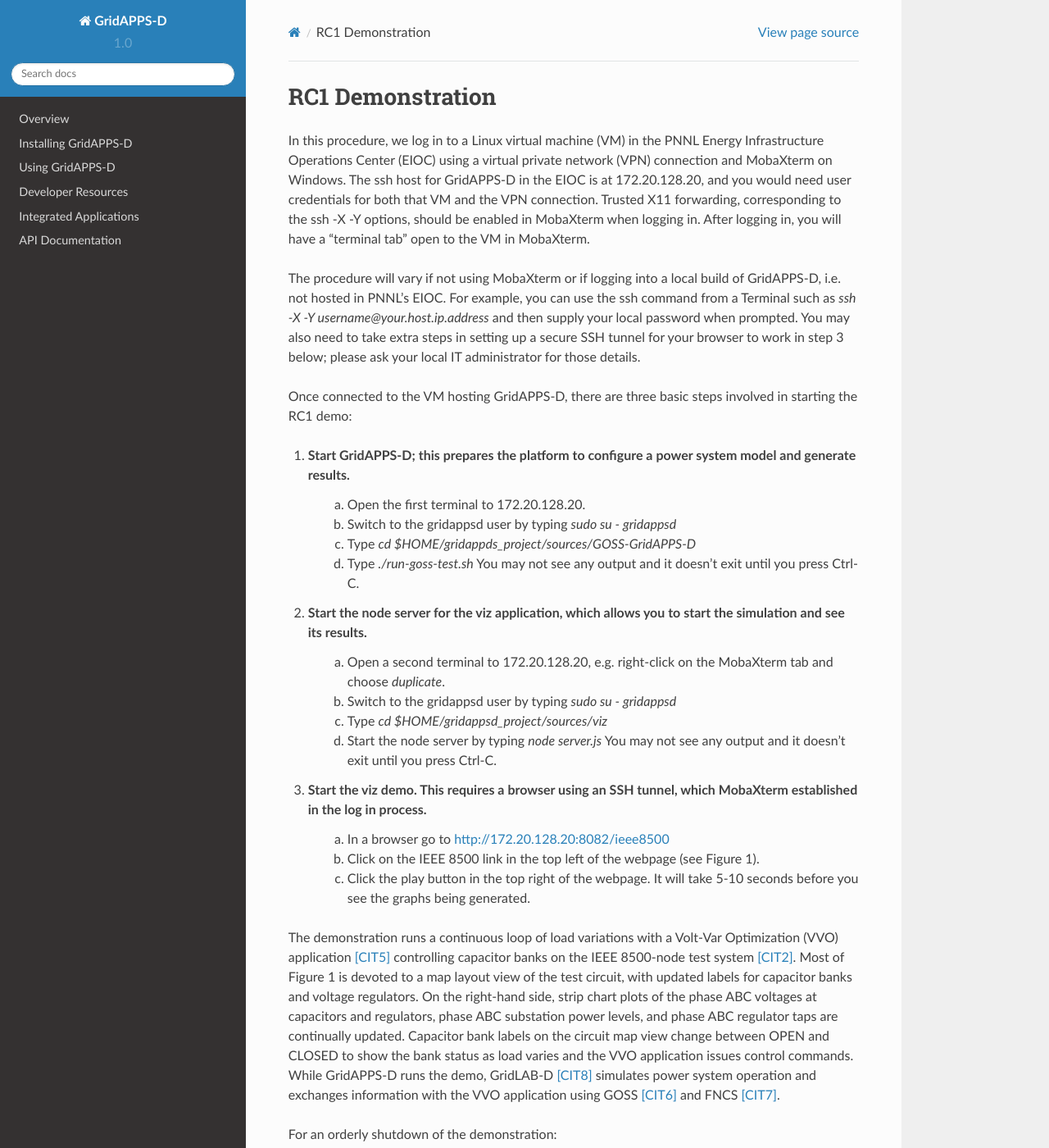
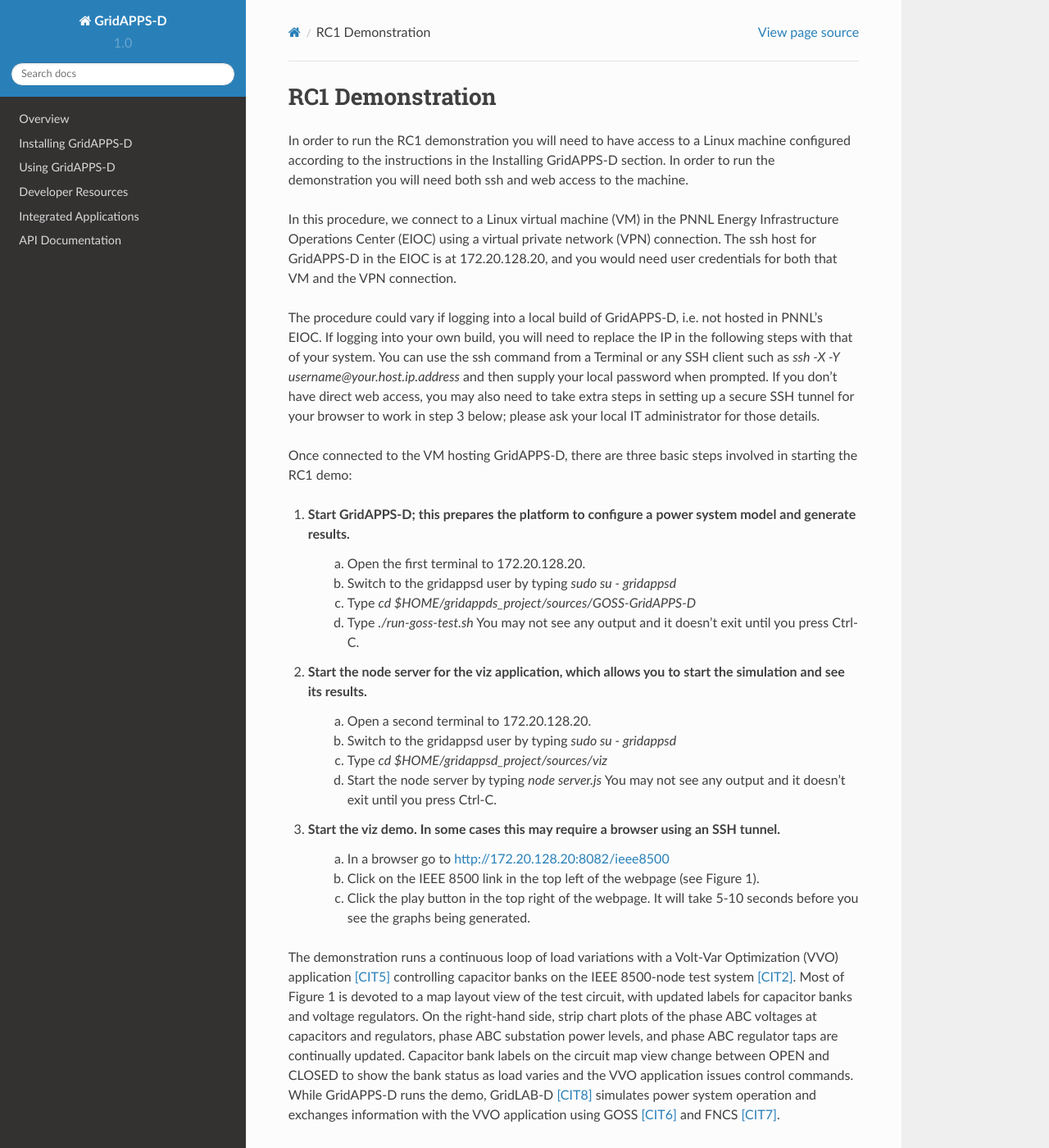
Before and after one commit to GRIDAPPSD/GOSS-GridAPPS-D, a Sphinx documentation site: the page built from docs/source/using_gridappsd/rc1_overview.rst, in a window 1280 px wide and 1400 px high. Shown: the whole window at 82% size. Built offline with Sphinx 7.4.7 and the Read the Docs theme 2.0.0, drawn with Linux system fonts in a browser that asks for light colours; pages that are not in the unit, such as notebooks, are missing from menus.

Commit message:
Update rc1_overview.rst

```diff
--- a/docs/source/using_gridappsd/rc1_overview.rst
+++ b/docs/source/using_gridappsd/rc1_overview.rst
@@ -1,20 +1,21 @@
 RC1 Demonstration
 ^^^^^^^^^^^^^^^^^
+In order to run the RC1 demonstration you will need to have access to a Linux machine configured
+according to the instructions in the Installing GridAPPS-D section.  In order to
+run the demonstration you will need both ssh and web access to the machine.
 
-In this procedure, we log in to a Linux virtual machine (VM) in the PNNL
+In this procedure, we connect to a Linux virtual machine (VM) in the PNNL
 Energy Infrastructure Operations Center (EIOC) using a virtual private
-network (VPN) connection and MobaXterm on Windows.  The ssh host for
+network (VPN) connection.  The ssh host for
 GridAPPS-D in the EIOC is at 172.20.128.20, and you would need user
-credentials for both that VM and the VPN connection.  Trusted X11
-forwarding, corresponding to the ssh -X -Y options, should be enabled in
-MobaXterm when logging in.  After logging in, you will have a "terminal
-tab" open to the VM in MobaXterm.
+credentials for both that VM and the VPN connection.
 
-The procedure will vary if not using MobaXterm or if logging into a local
-build of GridAPPS-D, i.e.  not hosted in PNNL's EIOC.  For example, you
-can use the ssh command from a Terminal such as *ssh -X -Y
+The procedure could vary if logging into a local
+build of GridAPPS-D, i.e. not hosted in PNNL's EIOC.  If logging into your own
+build, you will need to replace the IP in the following steps with that of your system. You
+can use the ssh command from a Terminal or any SSH client such as *ssh -X -Y
 username@your.host.ip.address* and then supply your local password when
-prompted.  You may also need to take extra steps in setting up a secure
+prompted.  If you don't have direct web access, you may also need to take extra steps in setting up a secure
 SSH tunnel for your browser to work in step 3 below; please ask your local IT
 administrator for those details.
 
@@ -28,12 +29,12 @@
       d. Type *./run-goss-test.sh* You may not see any output and it doesn't exit until you press Ctrl-C.
 
 2. Start the node server for the viz application, which allows you to start the simulation and see its results.
-      a. Open a second terminal to 172.20.128.20, e.g. right-click on the MobaXterm tab and choose *duplicate*.
+      a. Open a second terminal to 172.20.128.20.
       b. Switch to the gridappsd user by typing *sudo su - gridappsd*
       c. Type *cd $HOME/gridappsd_project/sources/viz*
       d. Start the node server by typing *node server.js* You may not see any output and it doesn't exit until you press Ctrl-C.
 
-3. Start the viz demo. This requires a browser using an SSH tunnel, which MobaXterm established in the log in process.
+3. Start the viz demo. In some cases this may require a browser using an SSH tunnel.
       a. In a browser go to http://172.20.128.20:8082/ieee8500
       b. Click on the IEEE 8500 link in the top left of the webpage (see Figure 1).
       c. Click the play button in the top right of the webpage. It will take 5-10 seconds before you see the graphs being generated.
```
